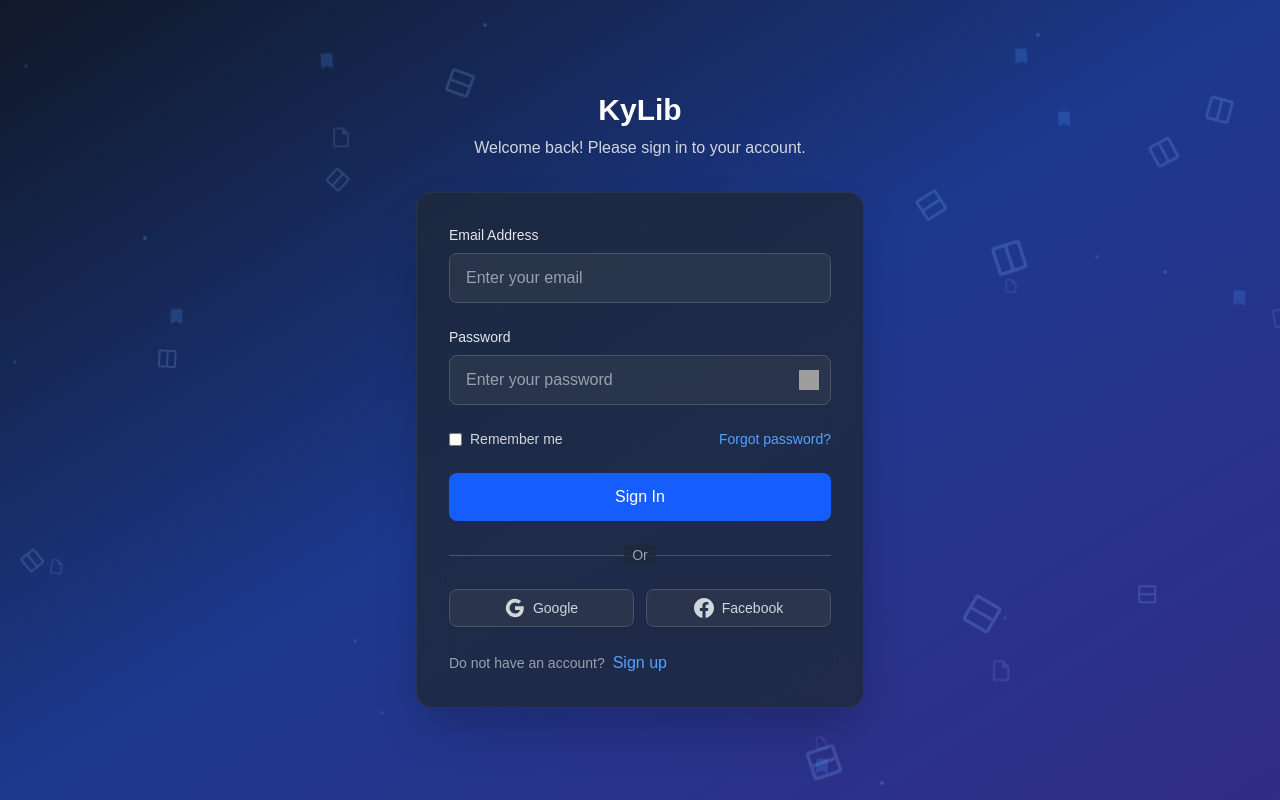
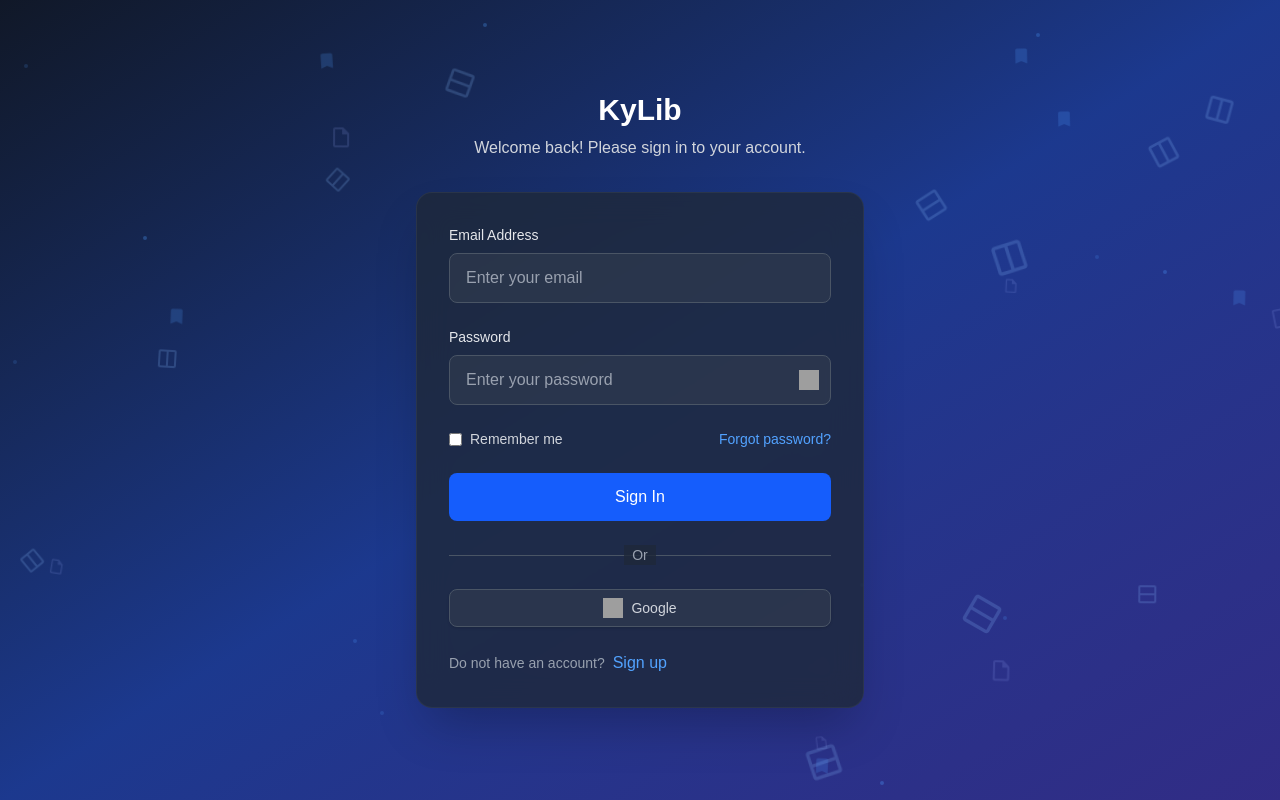
Before and after one commit to MichalisGiannoudis/KyLib_frontend, a Next.js app: page / in a window 1280 px wide. Built offline with nearby package versions, Linux system fonts and the light colour scheme; grey boxes are pictures that could not be loaded.

Commit message:
removed facebook of singin options

```diff
--- a/src/components/authentication/signIn.component.tsx
+++ b/src/components/authentication/signIn.component.tsx
@@ -49,7 +49,9 @@ export const SignIn = ({ onSignIn, onForgotPassword, onSignUp }: { onSignIn?: (e
     } finally {
       setIsLoading(false);
     }
-  };  return (
+  };
+
+  return (
     <div className="relative flex flex-col items-center justify-center min-h-screen bg-gradient-to-br from-gray-900 via-blue-900 to-indigo-900 p-4 overflow-hidden">      {/* Animated Background with Floating Books */}
       <div className="absolute inset-0 overflow-hidden pointer-events-none">
         {/* Book Icons */}
@@ -215,30 +217,14 @@ export const SignIn = ({ onSignIn, onForgotPassword, onSignUp }: { onSignIn?: (e
           </div>
 
           {/* Social Sign In Options */}
-          <div className="mt-6 grid grid-cols-2 gap-3">
+          <div className="mt-6 grid ">
             <button
               type="button"
+              disabled={isLoading}
               className="w-full inline-flex justify-center py-2 px-4 border border-gray-600 rounded-lg shadow-sm bg-gray-700/50 text-sm font-medium text-gray-300 hover:bg-gray-600/50 hover:text-white transition-colors"
-              disabled={isLoading}
             >
-              <svg className="h-5 w-5" viewBox="0 0 24 24">
-                <path fill="currentColor" d="M22.56 12.25c0-.78-.07-1.53-.2-2.25H12v4.26h5.92c-.26 1.37-1.04 2.53-2.21 3.31v2.77h3.57c2.08-1.92 3.28-4.74 3.28-8.09z"/>
-                <path fill="currentColor" d="M12 23c2.97 0 5.46-.98 7.28-2.66l-3.57-2.77c-.98.66-2.23 1.06-3.71 1.06-2.86 0-5.29-1.93-6.16-4.53H2.18v2.84C3.99 20.53 7.7 23 12 23z"/>
-                <path fill="currentColor" d="M5.84 14.09c-.22-.66-.35-1.36-.35-2.09s.13-1.43.35-2.09V7.07H2.18C1.43 8.55 1 10.22 1 12s.43 3.45 1.18 4.93l2.85-2.22.81-.62z"/>
-                <path fill="currentColor" d="M12 5.38c1.62 0 3.06.56 4.21 1.64l3.15-3.15C17.45 2.09 14.97 1 12 1 7.7 1 3.99 3.47 2.18 7.07l3.66 2.84c.87-2.6 3.3-4.53 6.16-4.53z"/>
-              </svg>
+              <img src="/images/auth/google.png" alt="GitHub" className="h-5 w-5"/>
               <span className="ml-2">Google</span>
-            </button>
-
-            <button
-              type="button"
-              className="w-full inline-flex justify-center py-2 px-4 border border-gray-600 rounded-lg shadow-sm bg-gray-700/50 text-sm font-medium text-gray-300 hover:bg-gray-600/50 hover:text-white transition-colors"
-              disabled={isLoading}
-            >
-              <svg className="h-5 w-5" fill="currentColor" viewBox="0 0 24 24">
-                <path d="M24 12.073c0-6.627-5.373-12-12-12s-12 5.373-12 12c0 5.99 4.388 10.954 10.125 11.854v-8.385H7.078v-3.47h3.047V9.43c0-3.007 1.792-4.669 4.533-4.669 1.312 0 2.686.235 2.686.235v2.953H15.83c-1.491 0-1.956.925-1.956 1.874v2.25h3.328l-.532 3.47h-2.796v8.385C19.612 23.027 24 18.062 24 12.073z"/>
-              </svg>
-              <span className="ml-2">Facebook</span>
             </button>
           </div>
 
```
